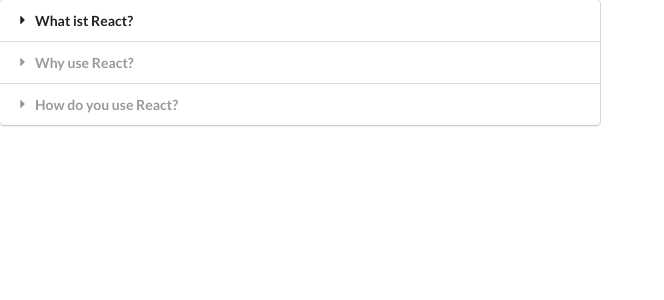
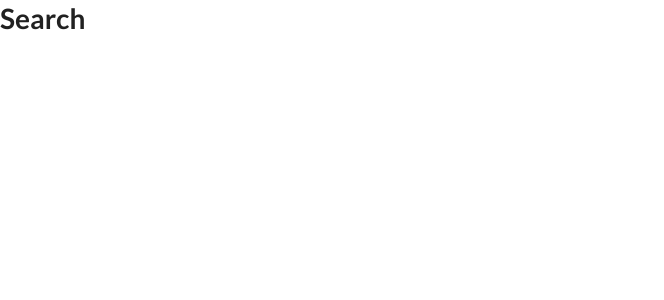
Before and after one commit to paffenst/widgets, a React (Create React App) app: page / in a window 1280 px wide. Shown: the top 300 px of the page, without its empty margins (0-664 px from the left). Built offline with nearby package versions, Linux system fonts and the light colour scheme.

Commit message:
add a search field

```diff
--- a/src/App.js
+++ b/src/App.js
@@ -1,5 +1,6 @@
 import React from 'react';
 import Accordion from './components/Accordion';
+import Search from './components/Search';
 
 const items = [
     {
@@ -17,7 +18,7 @@
 
     return (
         <div>
-            <Accordion items={items} />
+            <Search />
         </div>
     )
 };
--- /dev/null
+++ b/src/components/Search.js
@@ -0,0 +1,8 @@
+import React from 'react';
+
+const Search = () => {
+    return <h1>Search</h1>;
+
+};
+
+export default Search;
```
